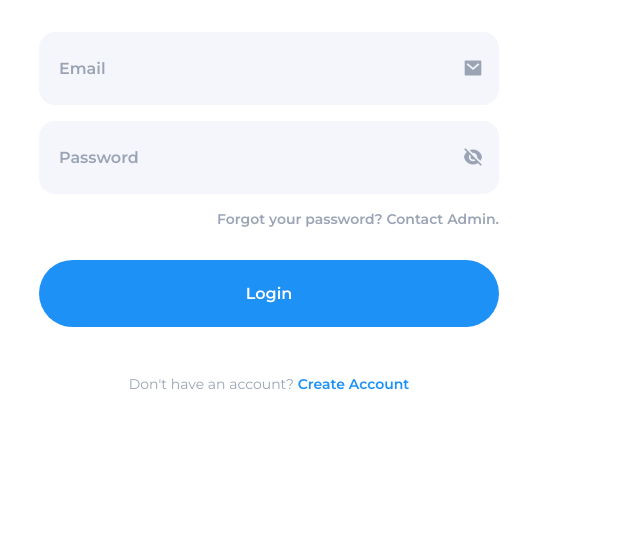
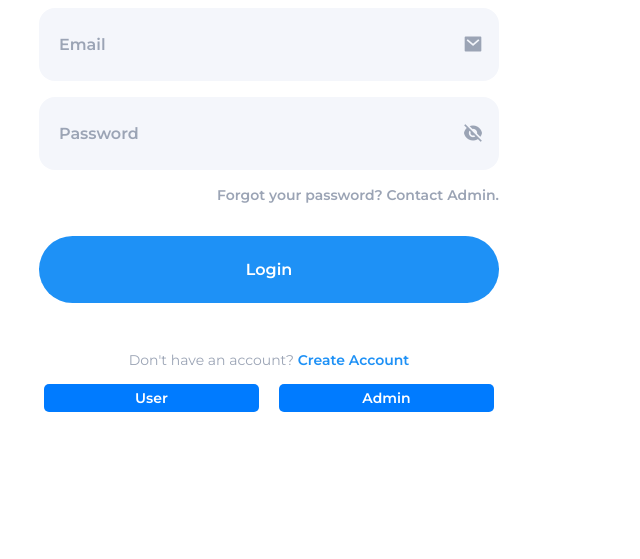
Before and after one commit to LayaU2001/Electwebsite, a plain HTML site: page userlogin.html in a window 1280 px wide. Shown: the part 241-800 px from the top of the page, without its empty margins (41-681 px from the left). Drawn offline with nearby package versions, Linux system fonts and the light colour scheme.

Commit message:
march 26 2

```diff
--- a/userlogin.css
+++ b/userlogin.css
@@ -405,3 +405,29 @@ img {
 
 
 /* mrch 23 */
+
+/* march 26 */
+.hidden {
+  display: none;
+}
+.small-btn {
+  display: inline-block;
+  padding: 5px 15px;
+  font-size: 14px;
+  background-color: #007bff;
+  color: white;
+  border-radius: 5px;
+  margin: 5px;
+  text-decoration: none;
+  text-align: center;
+}
+.small-btn:hover {
+  background-color: #0056b3;
+}
+#userAdminButtons {
+  display: flex;
+  gap: 10px;
+  justify-content: center;
+  margin-top: 10px;
+}
+/* march 26 */
--- a/userlogin.html
+++ b/userlogin.html
@@ -46,6 +46,13 @@
                         Don't have an account?
                         <button type="button" id="loginButtonRegister">Create Account</button>
                     </p>
+
+<!-- march 26 -->
+<div id="userAdminButtons" class="hidden">
+    <a href="userlogin.html" class="login__button small-btn">User</a>
+    <a href="admin.html" class="login__button small-btn">Admin</a>
+</div>
+<!-- march 26 -->
                 </form>
             </div>
         </div>
```
